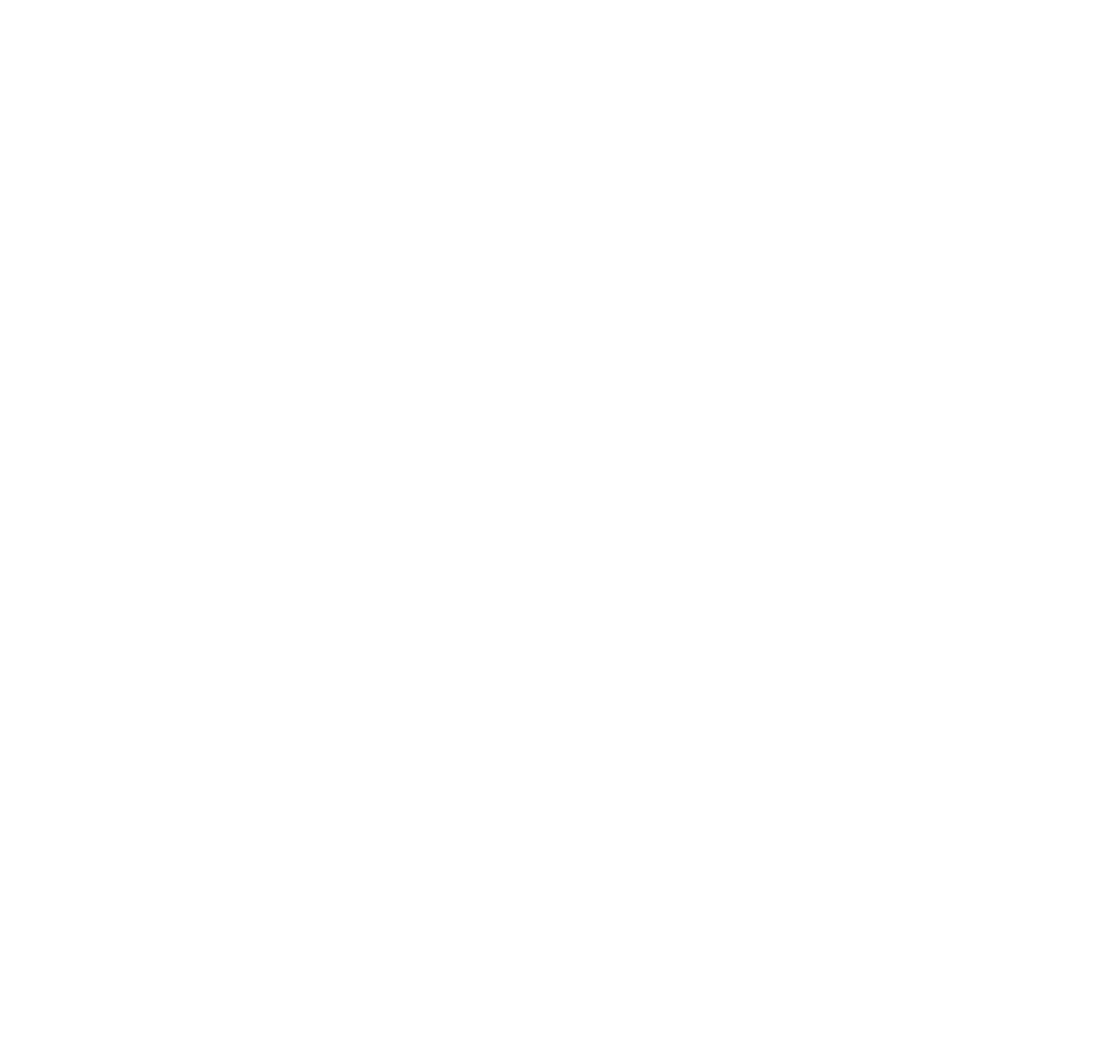
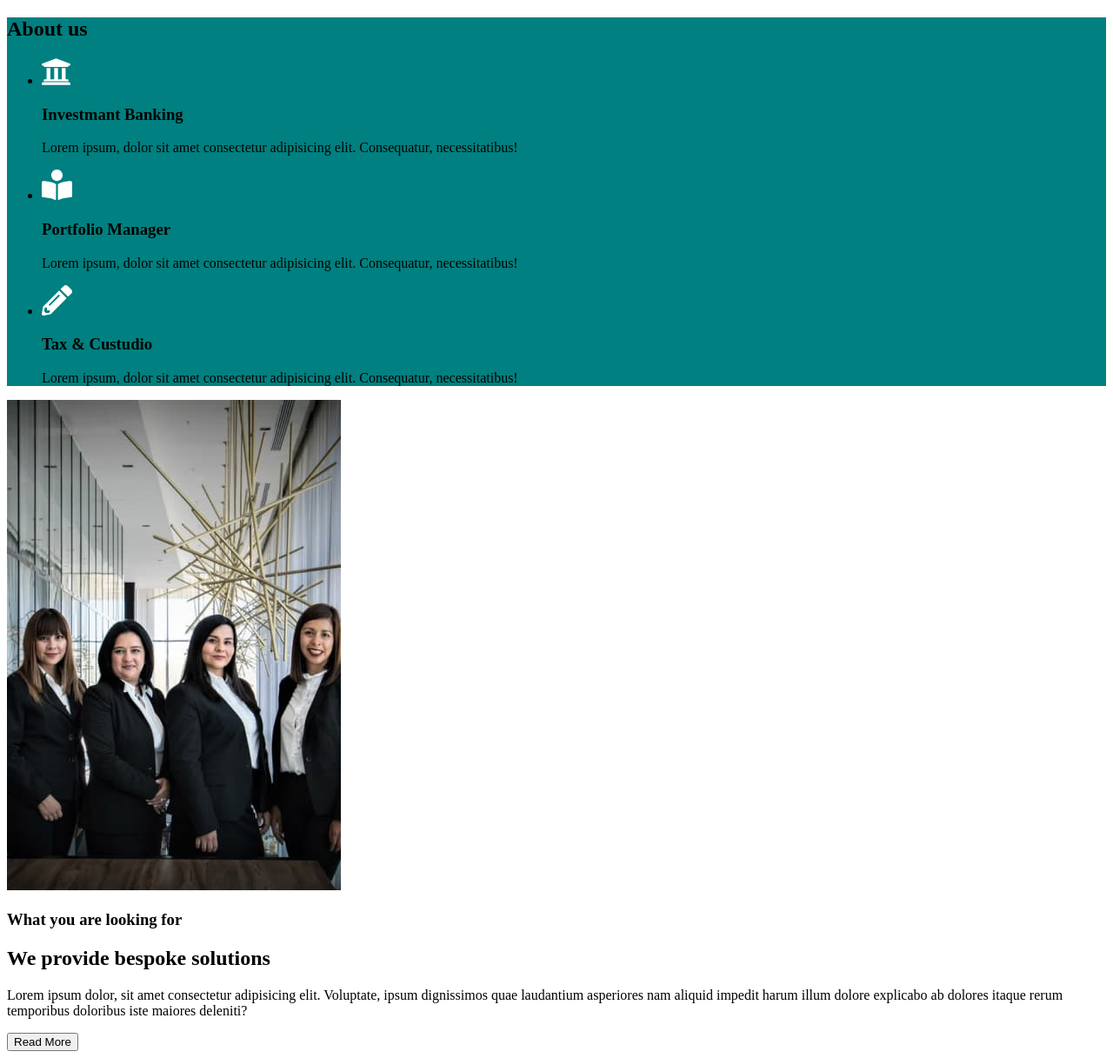
Before and after one commit to FinikBranson/fson-59-simpsons, a plain HTML site: page tablet.html in a window 1280 px wide. Shown: the whole page at 87% size. Before the commit the page ends 800 px from the top, so only its background shows below. Drawn offline with Linux system fonts and the light colour scheme.

Commit message:
Add to tablet about/benefits -task2

```diff
--- a/tablet.html
+++ b/tablet.html
@@ -8,7 +8,46 @@
   </head>
   <body>
     <header></header>
-    <main></main>
+    <main>
+
+      <!-- About us -->
+
+      <section style="background-color: teal;">
+        <h2>About us</h2>
+        <ul>
+          <li>
+            <img src="./images/Vector1.svg" alt="Hause">
+            <h3>Investmant Banking</h3>
+            <p>Lorem ipsum, dolor sit amet consectetur adipisicing elit. Consequatur, necessitatibus!</p>
+          </li>
+          <li>
+            <img src="./images/Vector2.svg" alt="Book">
+            <h3>Portfolio Manager</h3>
+            <p>Lorem ipsum, dolor sit amet consectetur adipisicing elit. Consequatur, necessitatibus!</p>
+          </li>
+          <li>
+            <img src="./images/Vector3.svg" alt="Pencil">
+            <h3>Tax & Custudio</h3>
+            <p>Lorem ipsum, dolor sit amet consectetur adipisicing elit. Consequatur, necessitatibus!</p>
+          </li>
+        </ul>
+      </section>
+
+      <!-- Benefits -->
+
+      <section>
+        <img src="./images/tablet-team.jpg" alt="Four women in suits.">
+        <h3>What you are looking for</h3>
+        <h2>We provide bespoke solutions</h2>
+        <p>
+          Lorem ipsum dolor, sit amet consectetur adipisicing elit. Voluptate, ipsum dignissimos quae laudantium asperiores
+          nam
+          aliquid impedit harum illum dolore explicabo ab dolores itaque rerum temporibus doloribus iste maiores deleniti?
+        </p>
+        <button type="button">Read More</button>
+
+      </section>
+    </main>
     <footer></footer>
   </body>
 </html>
```
Also changed, not shown: images/Vector1.svg (added), images/Vector2.svg (added), images/Vector3.svg (added), images/tablet-team.jpg (added).
